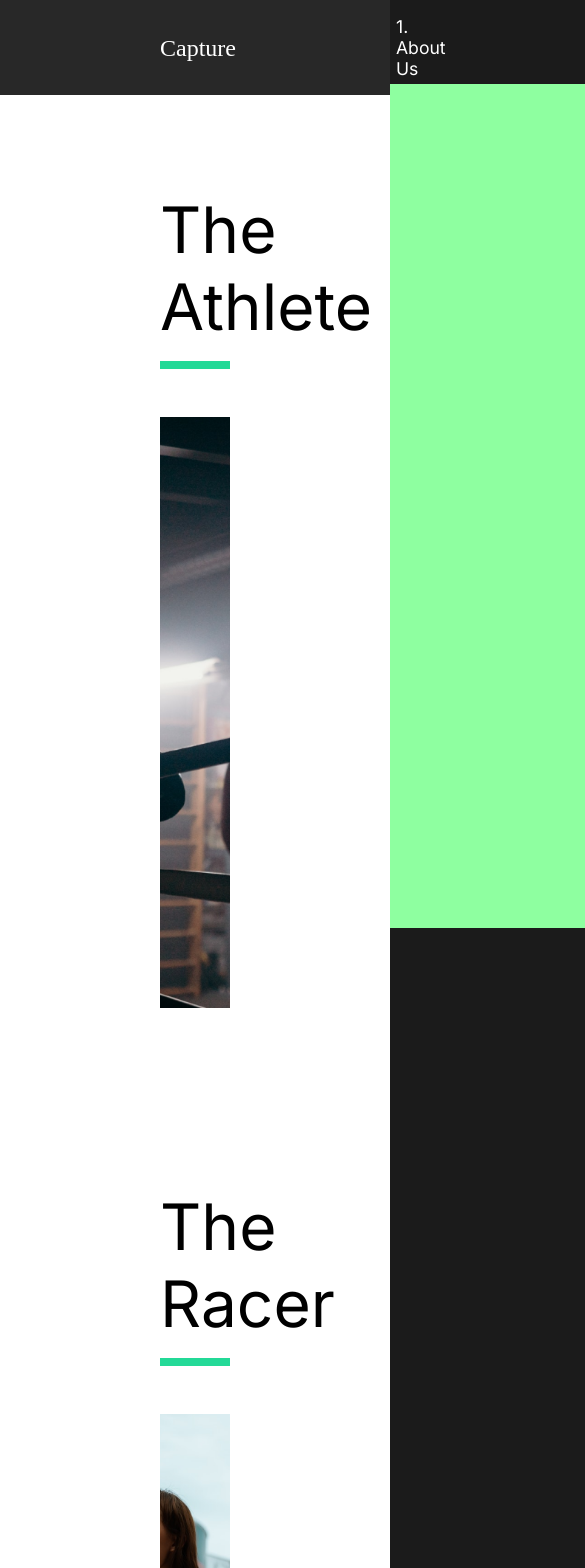
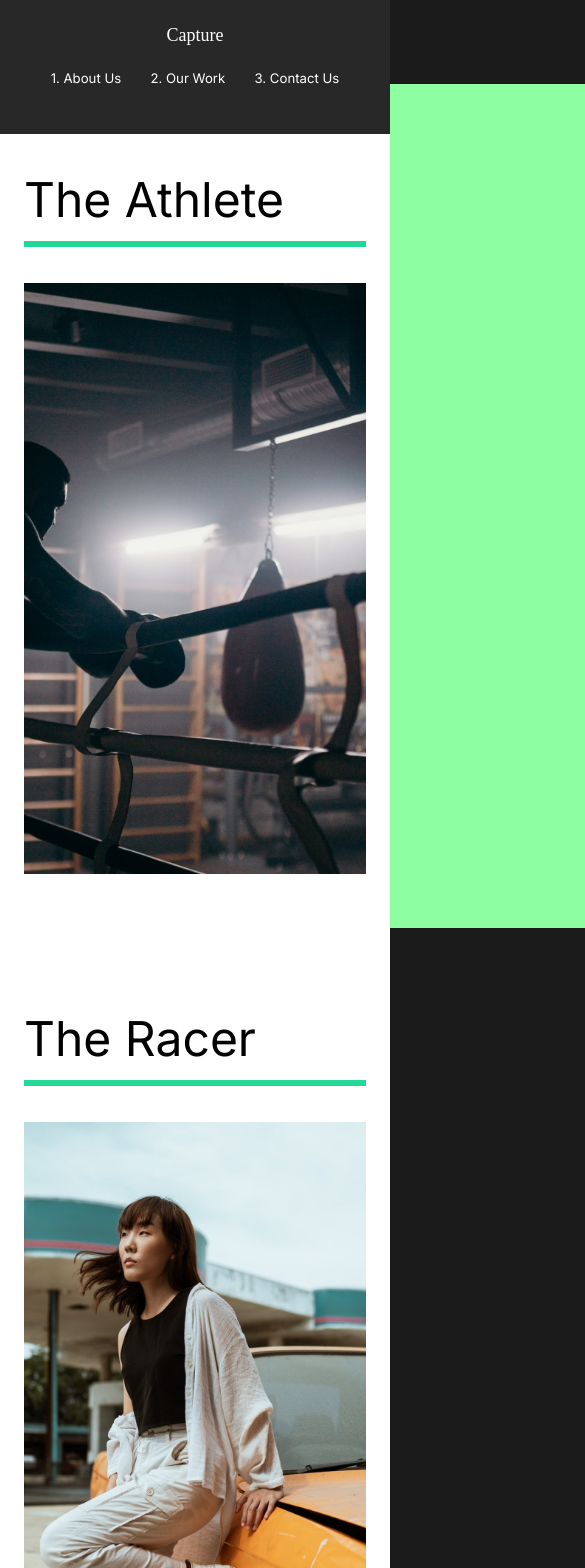
Before and after one commit to steaddy/capture, a React (Create React App) app: page /work in a window 390 px wide. Shown: the top 1568 px of the page, 585 px wide, since content can reach past the window. Built offline with nearby package versions, Linux system fonts and the light colour scheme.

Commit message:
Mobile styling

```diff
--- a/src/components/GlobalStyle.js
+++ b/src/components/GlobalStyle.js
@@ -10,6 +10,13 @@ const GlobalStyle = createGlobalStyle`
 body {
     background: #1b1b1b;
     font-family: 'Inter', sans-serif;
+    overflow-x: hidden;
+}
+
+html {
+    @media (max-width: 1500px) {
+        font-size: 75%;
+    }
 }
 
 button {
--- a/src/components/Nav.js
+++ b/src/components/Nav.js
@@ -23,6 +23,9 @@ const StyledNav = styled.nav`
     align-items: center;
     padding: 1rem 10rem;
     background-color: #282828;
+    position: sticky;
+    top: 0;
+    z-index: 10;
 
     a {
         text-decoration: none;
@@ -44,6 +47,18 @@ const StyledNav = styled.nav`
         font-family: 'Lobser', cursive;
         font-weight: lighter;
     }
+@media (max-width: 1300px) {
+    flex-direction: column;
+    padding: 2rem 1rem;
+    ul {
+        padding: 2rem;
+        justify-content: space-around;
+        width: 100%;
+        li {
+            padding: 0;
+        }
+    }
+}
 `;
 
 export default Nav;
--- /dev/null
+++ b/src/components/ScrollTop.js
@@ -0,0 +1,12 @@
+import { useEffect } from 'react';
+import { useLocation } from 'react-router-dom';
+
+const ScrollTop = () => {
+    const { pathname } = useLocation();
+    useEffect(()=>{
+        window.scroll({top: 0, left: 0});
+    }, [pathname]);
+    return null;
+};
+
+export default ScrollTop;
--- a/src/components/ServicesSection.js
+++ b/src/components/ServicesSection.js
@@ -81,6 +81,10 @@ p {
 const Cards = styled.div`
     display: flex;
     flex-wrap: wrap;
+
+@media (max-width: 1300px) {
+    justify-content: center;
+}
 `;
 
 const Card = styled.div`
--- a/src/components/useScroll.js
+++ b/src/components/useScroll.js
@@ -4,7 +4,7 @@ import { fade } from '../animation';
 
 export const useScroll = () => {
     const controls = useAnimation();
-    const [element, view] = useInView({threshold: 0.5});
+    const [element, view] = useInView({threshold: 0.3});
     if(view) {
         controls.start('show');
     } else {
--- a/src/pages/AboutUs.js
+++ b/src/pages/AboutUs.js
@@ -5,6 +5,7 @@ import FaqSection from "../components/FaqSection";
 // Animations
 import { motion } from 'framer-motion';
 import { pageAnimation } from "../animation";
+import ScrollTop from "../components/ScrollTop";
 
 const AboutUs = () => {
     return (<motion.div
@@ -16,6 +17,7 @@ const AboutUs = () => {
             <AboutSection/>
             <ServicesSection/>
             <FaqSection/>
+            <ScrollTop/>
         </motion.div>
     );
 };
--- a/src/pages/ContactUs.js
+++ b/src/pages/ContactUs.js
@@ -46,11 +46,18 @@ const ContactStyle = styled(motion.div)`
     padding: 5rem 10rem;
     color: #353535;
     min-height: 90vh;
+    @media (max-width: 1300px) {
+        padding: 2rem;
+        h2 {font-size: 3rem;}
+    }
 `;
 
 const Title = styled(motion.div)`
     margin-bottom: 4rem;
     color: black;
+    @media (max-width: 1300px) {
+        margin-top: 5rem;
+    }
 `;
 
 const Hide = styled.div`
--- a/src/pages/MovieDetail.js
+++ b/src/pages/MovieDetail.js
@@ -80,6 +80,10 @@ const Awards = styled.div`
     margin: 5rem 10rem;
     align-items: center;
     justify-content: space-around;
+    @media (max-width: 1300px) {
+        margin: 2rem;
+        display: block;
+    }
 `;
 
 const AwardStyle = styled.div`
--- a/src/pages/OurWork.js
+++ b/src/pages/OurWork.js
@@ -10,6 +10,8 @@ import { motion } from 'framer-motion';
 import { pageAnimation, fade, photoAnim, lineAnim, slider, sliderContainer } from "../animation";
 import { useScroll } from "../components/useScroll";
 
+import ScrollTop from "../components/ScrollTop";
+
 const OurWork = () => {
     const [element, controls] = useScroll();
     const [element2, controls2] = useScroll();
@@ -21,6 +23,7 @@ const OurWork = () => {
               exit="exit"
               style={{background: "#fff"}}
         >
+            <ScrollTop/>
             <motion.div
             variants={sliderContainer}
             >
@@ -79,6 +82,9 @@ const Work = styled(motion.div)`
     h2 {
         padding: 1rem 0;
     }
+    @media (max-width: 1300px) {
+        padding: 2rem;
+    }
 `;
 
 const Movie = styled(motion.div)`
--- a/src/styles.js
+++ b/src/styles.js
@@ -9,6 +9,11 @@ align-items: center;
 justify-content: space-between;
 padding: 5rem 10rem;
 color: white;
+@media (max-width: 1300px) {
+    display: block;
+    padding: 2rem;
+    text-align: center;
+}
 `;
 
 export const Description = styled.div`
@@ -16,6 +21,12 @@ flex: 1;
 padding-right: 5rem;
 h2 {
 font-weight: lighter;
+}
+@media (max-width: 1300px) {
+    padding: 0;
+    button {
+        margin: 2rem 0 5rem;
+    }
 }
 `;
 
```
